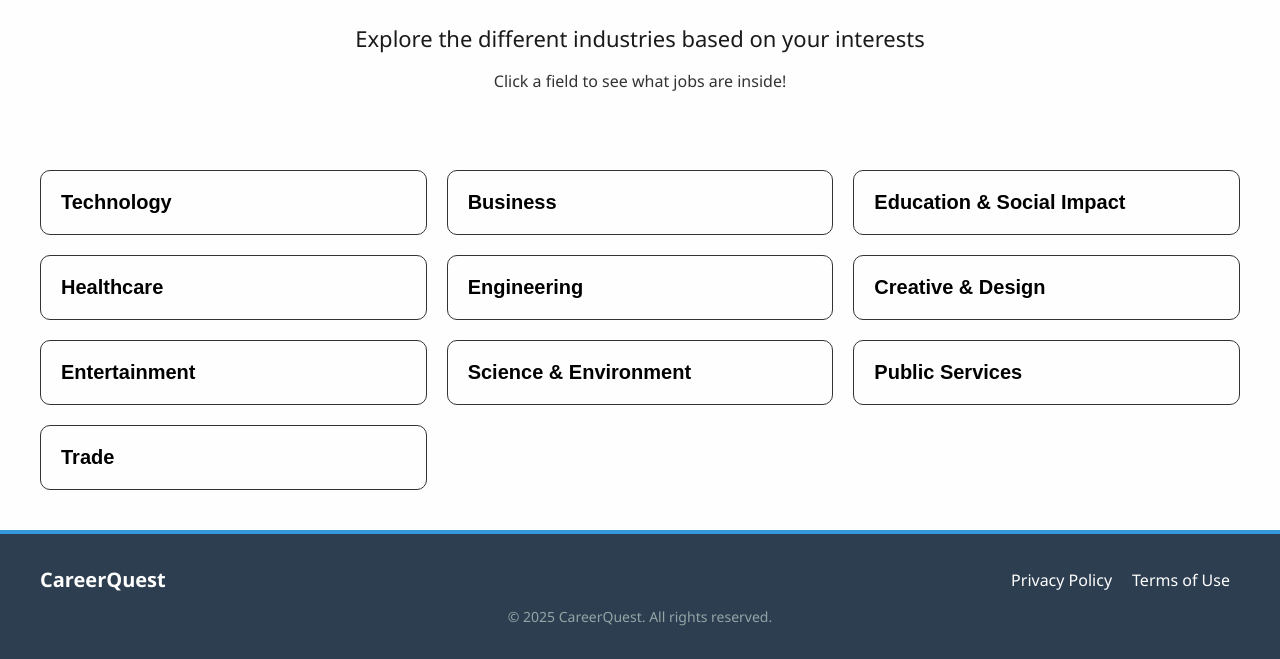
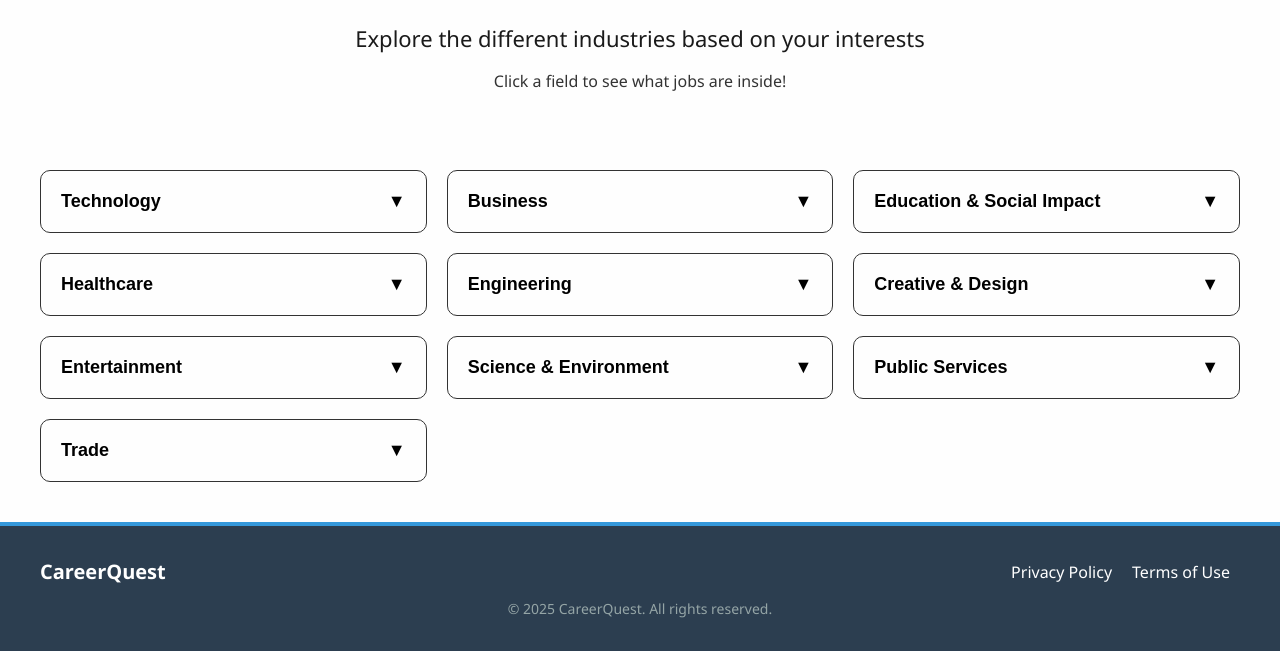
Before and after one commit to JayantThathireddy/CareerQuest, a Django app: page /description/ in a window 1280 px wide. Shown: the part 218-877 px from the top of the page. Run offline with Django 5.2, Linux system fonts and the light colour scheme.

Commit message:
css for description page

```diff
--- a/base/templates/base/description.html
+++ b/base/templates/base/description.html
@@ -6,7 +6,6 @@
 {% endblock %}
 
 {% block content %}
-
 <div class="job-descriptions">
     <div class="job-text">
         <h1>Career Fields</h1>
@@ -16,9 +15,13 @@
 </div>
 
 <div class="field-cards">
+
     {% comment %} Example Field Card {% endcomment %}
     <div class="field-card">
-        <button class="field-toggle">Technology</button>
+        <button class="field-toggle">
+            <span class="field-label">Technology</span>
+            <span class="arrow">▼</span>
+        </button>
         <div class="field-content">
             <p>Careers focused on software, data, and digital design.</p>
             <ul>
@@ -30,7 +33,10 @@
     </div>
 
     <div class="field-card">
-        <button class="field-toggle">Business</button>
+        <button class="field-toggle">
+            <span class="field-label">Business</span>
+            <span class="arrow">▼</span>
+        </button>
         <div class="field-content">
             <p>Drive growth through finance, marketing, and leadership.</p>
             <ul>
@@ -42,7 +48,10 @@
     </div>
 
     <div class="field-card">
-        <button class="field-toggle">Education & Social Impact</button>
+        <button class="field-toggle">
+            <span class="field-label">Education & Social Impact</span>
+            <span class="arrow">▼</span>
+        </button>
         <div class="field-content">
             <p>Help others learn, grow, and succeed in society.</p>
             <ul>
@@ -54,7 +63,10 @@
     </div>
 
     <div class="field-card">
-        <button class="field-toggle">Healthcare</button>
+        <button class="field-toggle">
+            <span class="field-label">Healthcare</span>
+            <span class="arrow">▼</span>
+        </button>
         <div class="field-content">
             <p>Work in medical fields to help and heal others.</p>
             <ul>
@@ -66,7 +78,10 @@
     </div>
 
     <div class="field-card">
-        <button class="field-toggle">Engineering</button>
+        <button class="field-toggle">
+            <span class="field-label">Engineering</span>
+            <span class="arrow">▼</span>
+        </button>
         <div class="field-content">
             <p>Design, build, and improve structures and systems.</p>
             <ul>
@@ -78,7 +93,10 @@
     </div>
 
     <div class="field-card">
-        <button class="field-toggle">Creative & Design</button>
+        <button class="field-toggle">
+            <span class="field-label">Creative & Design</span>
+            <span class="arrow">▼</span>
+        </button>
         <div class="field-content">
             <p>Bring ideas to life through art, media, and visual design.</p>
             <ul>
@@ -90,7 +108,10 @@
     </div>
 
     <div class="field-card">
-        <button class="field-toggle">Entertainment</button>
+        <button class="field-toggle">
+            <span class="field-label">Entertainment</span>
+            <span class="arrow">▼</span>
+        </button>
         <div class="field-content">
             <p>Entertain audiences through media, performance, or production.</p>
             <ul>
@@ -102,7 +123,10 @@
     </div>
 
     <div class="field-card">
-        <button class="field-toggle">Science & Environment</button>
+        <button class="field-toggle">
+            <span class="field-label">Science & Environment</span>
+            <span class="arrow">▼</span>
+        </button>
         <div class="field-content">
             <p>Research and solve real-world scientific or environmental problems.</p>
             <ul>
@@ -114,7 +138,10 @@
     </div>
 
     <div class="field-card">
-        <button class="field-toggle">Public Services</button>
+        <button class="field-toggle">
+            <span class="field-label">Public Services</span>
+            <span class="arrow">▼</span>
+        </button>
         <div class="field-content">
             <p>Serve communities through safety, law, and government roles.</p>
             <ul>
@@ -126,7 +153,10 @@
     </div>
 
     <div class="field-card">
-        <button class="field-toggle">Trade</button>
+        <button class="field-toggle">
+            <span class="field-label">Trade</span>
+            <span class="arrow">▼</span>
+        </button>
         <div class="field-content">
             <p>Hands-on careers with strong demand and practical skills.</p>
             <ul>
@@ -136,8 +166,8 @@
             </ul>
         </div>
     </div>
+
 </div>
-
 {% endblock %}
 
 {% block extra_js %}
@@ -145,7 +175,11 @@
     document.addEventListener('DOMContentLoaded', function () {
         document.querySelectorAll('.field-toggle').forEach(btn => {
             btn.addEventListener('click', () => {
-                btn.nextElementSibling.classList.toggle('open');
+                const content = btn.nextElementSibling;
+                content.classList.toggle('open');
+
+                const arrow = btn.querySelector('.arrow');
+                arrow.textContent = content.classList.contains('open') ? '▲' : '▼';
             });
         });
     });
--- a/static/styles/styledescription.css
+++ b/static/styles/styledescription.css
@@ -1,4 +1,4 @@
-/* ========== SHARED BASE STYLES ========== */
+/* Base & Layout */
 body {
     font-family: 'Segoe UI', Tahoma, Geneva, Verdana, sans-serif;
     margin: 0;
@@ -26,7 +26,6 @@ body {
     font-size: 16px;
 }
 
-/* FIELD CARDS CONTAINER */
 .field-cards {
     display: grid;
     grid-template-columns: repeat(auto-fit, minmax(300px, 1fr));
@@ -34,7 +33,6 @@ body {
     padding: 40px;
 }
 
-/* INDIVIDUAL FIELD CARD */
 .field-card {
     border-radius: 10px;
     border: 1px solid;
@@ -42,21 +40,27 @@ body {
     transition: background-color 0.3s ease, color 0.3s ease;
 }
 
-/* TOGGLE BUTTON */
 .field-toggle {
     width: 100%;
     background: none;
     border: none;
     padding: 20px;
     text-align: left;
-    font-size: 20px;
-    font-weight: bold;
+    font-size: 18px;
+    font-weight: 600;
     cursor: pointer;
     outline: none;
+    display: flex;
+    justify-content: space-between;
+    align-items: center;
     transition: background-color 0.3s ease;
 }
 
-/* COLLAPSIBLE CONTENT */
+.field-toggle .arrow {
+    font-size: 18px;
+    margin-left: 10px;
+}
+
 .field-content {
     display: none;
     padding: 0 20px 20px;
@@ -78,28 +82,7 @@ body {
     font-size: 14px;
 }
 
-
-/* ========== DARK THEME ========== */
-body.dark-theme {
-    background-color: #111;
-    color: #fff;
-}
-
-body.dark-theme .field-card {
-    background-color: #1e1e1e;
-    border-color: #444;
-}
-
-body.dark-theme .field-toggle {
-    color: #3aaaff;
-}
-
-body.dark-theme .field-content {
-    color: #ccc;
-}
-
-
-/* ========== LIGHT THEME ========== */
+/* LIGHT THEME */
 body.light-theme {
     background-color: #f8f8f8;
     color: #111;
@@ -112,6 +95,12 @@ body.light-theme .field-card {
 
 body.light-theme .field-toggle {
     color: #007acc;
+    background-color: #fff;
+    border-bottom: 1px solid #ccc;
+}
+
+body.light-theme .field-toggle:hover {
+    background-color: #f0f0f0;
 }
 
 body.light-theme .field-content {
```
